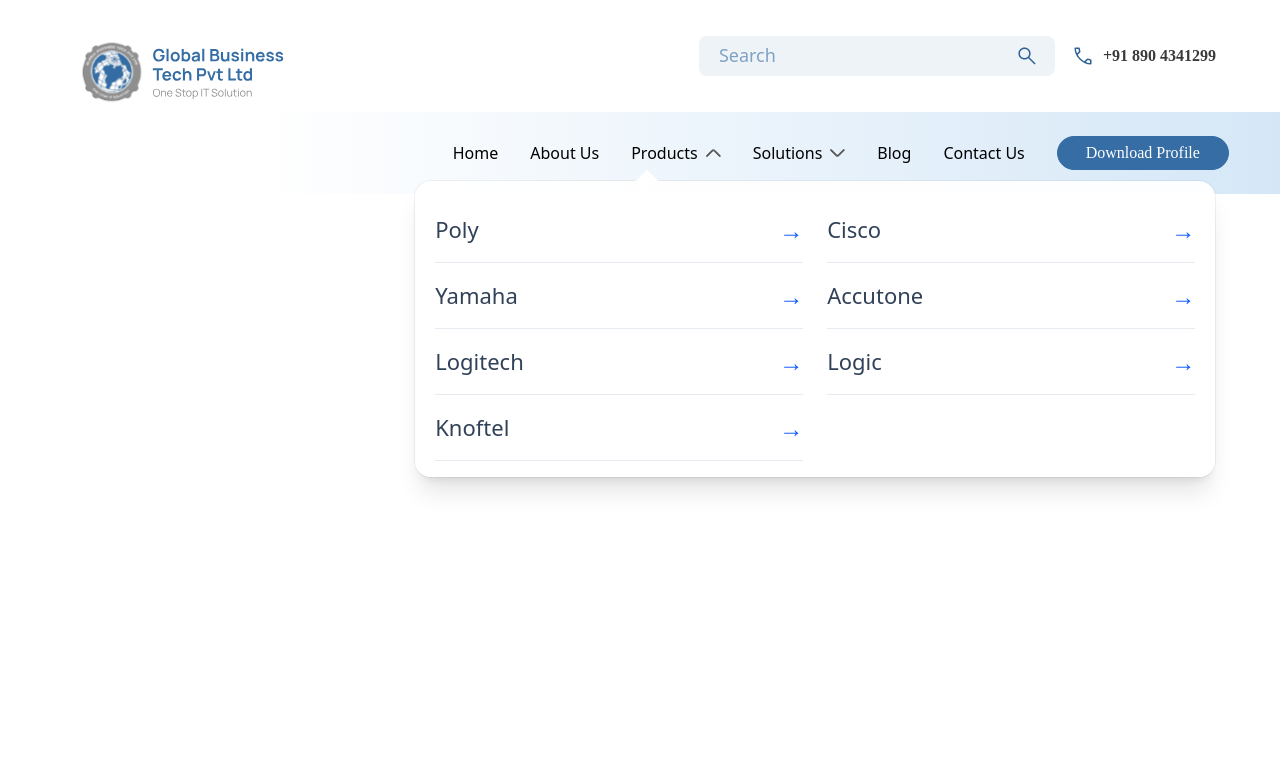
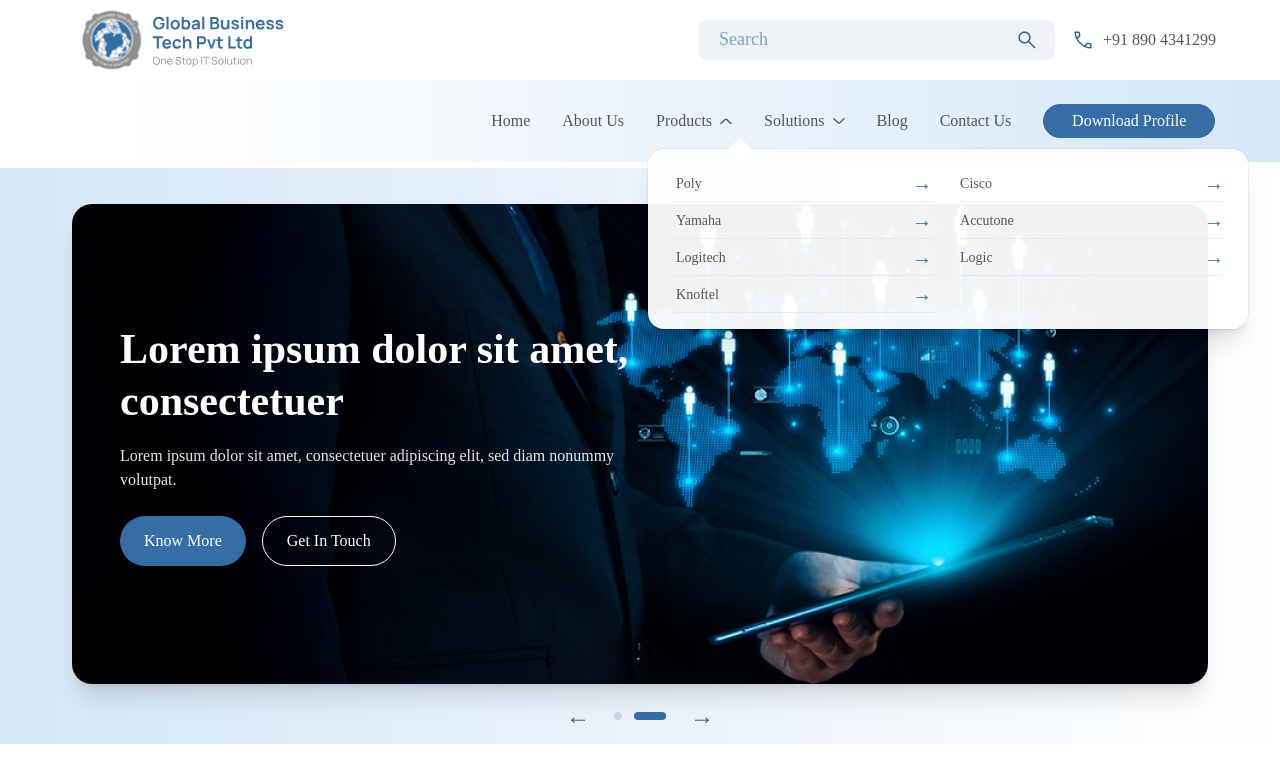
Before and after one commit to inbounderzweb/global-business-tech, a Next.js app: page / in a window 1280 px wide. Both pictures are taken after a click on the button "Products". Shown: the top 782 px of the page. Built offline with nearby package versions, Linux system fonts and the light colour scheme.

Commit message:
banner-1

```diff
--- a/src/app/globals.css
+++ b/src/app/globals.css
@@ -1 +1,4 @@
 @import "tailwindcss";
+body{
+  font-family: 'Manrope';
+}
--- a/src/app/page.js
+++ b/src/app/page.js
@@ -1,3 +1,4 @@
+import Banner from "@/components/Banner";
 import Header from "@/components/Header";
 import Image from "next/image";
 
@@ -5,6 +6,8 @@
   return (
    <div className="">
     <Header />
+
+    <Banner />
    </div>
   );
 }
--- /dev/null
+++ b/src/components/Banner.js
@@ -0,0 +1,44 @@
+// ============================
+// Banner.js
+// ============================
+"use client";
+
+import React from "react";
+import BannerSlider from "./BannerSlider";
+
+// ✅ Replace these paths with your real images later
+import bannerDesktop from "../assets/banner/banner.png";
+import bannerMobile from "../assets/banner/mobilebanner.jpg";
+
+function Banner() {
+  const slides = [
+    {
+      id: 1,
+      imageUrl: bannerDesktop,        // ✅ Desktop image
+      mobileImageUrl: bannerMobile,   // ✅ Mobile image
+      title: "Lorem ipsum dolor sit amet, consectetuer",
+      subtitle:
+        "Lorem ipsum dolor sit amet, consectetuer adipiscing elit, sed diam nonummy volutpat.",
+      primaryBtn: "Know More",
+      secondaryBtn: "Get in Touch",
+    },
+    {
+      id: 2,
+      imageUrl: bannerDesktop,        // ✅ Desktop image
+      mobileImageUrl: bannerMobile,   // ✅ Mobile image
+      title: "Lorem ipsum dolor sit amet, consectetuer",
+      subtitle:
+        "Lorem ipsum dolor sit amet, consectetuer adipiscing elit, sed diam nonummy volutpat.",
+      primaryBtn: "Know More",
+      secondaryBtn: "Get In Touch",
+    },
+  ];
+
+  return (
+    <div>
+      <BannerSlider slides={slides} autoPlay interval={5000} />
+    </div>
+  );
+}
+
+export default Banner;
--- /dev/null
+++ b/src/components/BannerSlider.js
@@ -0,0 +1,204 @@
+// ============================
+// BannerSlider.js
+// ============================
+"use client";
+
+import React, { useEffect, useState } from "react";
+import Image from "next/image";
+
+export default function BannerSlider({ slides, autoPlay = true, interval = 5000 }) {
+  const SLIDES = slides?.length ? slides : [];
+
+  const [active, setActive] = useState(0);
+
+  const prev = () => setActive((p) => (p === 0 ? SLIDES.length - 1 : p - 1));
+  const next = () => setActive((p) => (p === SLIDES.length - 1 ? 0 : p + 1));
+
+  useEffect(() => {
+    if (!autoPlay || SLIDES.length <= 1) return;
+    const t = setInterval(() => {
+      setActive((p) => (p === SLIDES.length - 1 ? 0 : p + 1));
+    }, interval);
+    return () => clearInterval(t);
+  }, [autoPlay, interval, SLIDES.length]);
+
+  const current = SLIDES[active];
+
+  // Safety: if no slides, render nothing
+  if (!SLIDES.length) return null;
+
+  return (
+    <div className="bg-gradient-to-r from-[#D5E7F7] to-white xl:mt-[5.5rem] py-1 lg:py-3">
+      {/* ========================= */}
+      {/* Desktop Banner */}
+      {/* ========================= */}
+      <div className="w-full xl:w-[90%] mx-auto mt-6 px-2 hidden lg:block">
+        <div className="relative w-full h-[480px] rounded-[20px] overflow-hidden shadow-xl">
+          {SLIDES.map((s, idx) => (
+            <div
+              key={s.id ?? idx}
+              className={`absolute inset-0 transition-opacity duration-500 ease-in-out ${
+                idx === active ? "opacity-100" : "opacity-0"
+              }`}
+            >
+              {s.imageUrl && (
+                <Image
+                  src={s.imageUrl} // ✅ Desktop image
+                  alt="banner-image"
+                  fill
+                  priority={idx === 0}
+                  className="object-cover bg-center bg-no-repeat"
+                />
+              )}
+
+              <div className="absolute inset-0" />
+            </div>
+          ))}
+
+          <div className="absolute inset-0 flex items-center">
+            <div className="text-white max-w-[90%] md:max-w-[650px] px-6 md:px-12">
+              <h1 className="text-[26px] md:text-[40px] lg:text-[42px] font-semibold leading-tight mb-4">
+                {current?.title}
+              </h1>
+
+              <p className="text-[14px] md:text-[16px] text-white/90 mb-6 font-normal">
+                {current?.subtitle}
+              </p>
+
+              <div className="flex gap-4 flex-wrap">
+                <button className="bg-[#356DA4] hover:bg-[#2d5c8b] transition text-white px-6 py-3 rounded-full text-[14px] md:text-[16px]">
+                  {current?.primaryBtn}
+                </button>
+
+                <button className="border border-white text-white hover:bg-white hover:text-black transition px-6 py-3 rounded-full text-[14px] md:text-[16px]">
+                  {current?.secondaryBtn}
+                </button>
+              </div>
+            </div>
+          </div>
+        </div>
+
+        {/* Controls */}
+        <div className="flex items-center justify-center gap-6 mt-2 lg:mt-4">
+          <button
+            onClick={prev}
+            className="text-[#565656] text-2xl hover:text-black transition"
+            aria-label="Previous slide"
+          >
+            ←
+          </button>
+
+          <div className="flex items-center gap-3">
+            {SLIDES.map((_, idx) => (
+              <button
+                key={idx}
+                onClick={() => setActive(idx)}
+                aria-label={`Go to slide ${idx + 1}`}
+                className={`transition-all duration-300 ${
+                  idx === active
+                    ? "w-8 h-2 bg-[#356DA4] rounded-full"
+                    : "w-2 h-2 bg-[#cbd5e1] rounded-full"
+                }`}
+              />
+            ))}
+          </div>
+
+          <button
+            onClick={next}
+            className="text-[#565656] text-2xl hover:text-black transition"
+            aria-label="Next slide"
+          >
+            →
+          </button>
+        </div>
+      </div>
+      {/* End Desktop Banner */}
+
+      {/* ========================= */}
+      {/* Mobile Banner */}
+      {/* ========================= */}
+      <div className="w-full xl:w-[90%] mx-auto mt-3 px-2 block lg:hidden">
+        <div className="relative w-full h-[600px] rounded-[20px] overflow-hidden shadow-xl">
+          {SLIDES.map((s, idx) => (
+            <div
+              key={s.id ?? idx}
+              className={`absolute inset-0 transition-opacity duration-500 ease-in-out ${
+                idx === active ? "opacity-100" : "opacity-0"
+              }`}
+            >
+              {/* ✅ Mobile image if provided, else fallback to desktop image */}
+              {(s.mobileImageUrl || s.imageUrl) && (
+                <Image
+                  src={s.mobileImageUrl || s.imageUrl}
+                  alt="banner-image"
+                  fill
+                  priority={idx === 0}
+                  className="object-cover bg-center bg-no-repeat"
+                />
+              )}
+
+              <div className="absolute inset-0" />
+            </div>
+          ))}
+
+          <div className="absolute inset-0 flex items-center text-center">
+            <div className="text-white px-6 md:px-12">
+              <h1 className="text-[26px] md:text-[40px] lg:text-[42px] font-semibold leading-tight mb-4">
+                {current?.title}
+              </h1>
+
+              <p className="text-[14px] md:text-[16px] text-white/90 mb-6 font-normal">
+                {current?.subtitle}
+              </p>
+
+              <div className="flex gap-4 flex-wrap align-middle justify-center items-center">
+                <button className="bg-[#356DA4] hover:bg-[#2d5c8b] transition text-white px-6 py-3 rounded-full text-[14px] md:text-[16px]">
+                  {current?.primaryBtn}
+                </button>
+
+                <button className="border border-white text-white hover:bg-white hover:text-black transition px-6 py-3 rounded-full text-[14px] md:text-[16px]">
+                  {current?.secondaryBtn}
+                </button>
+              </div>
+            </div>
+          </div>
+        </div>
+
+        {/* Controls */}
+        <div className="flex items-center justify-center gap-6 mt-2 lg:mt-4">
+          <button
+            onClick={prev}
+            className="text-[#565656] text-2xl hover:text-black transition"
+            aria-label="Previous slide"
+          >
+            ←
+          </button>
+
+          <div className="flex items-center gap-3">
+            {SLIDES.map((_, idx) => (
+              <button
+                key={idx}
+                onClick={() => setActive(idx)}
+                aria-label={`Go to slide ${idx + 1}`}
+                className={`transition-all duration-300 ${
+                  idx === active
+                    ? "w-8 h-2 bg-[#356DA4] rounded-full"
+                    : "w-2 h-2 bg-[#cbd5e1] rounded-full"
+                }`}
+              />
+            ))}
+          </div>
+
+          <button
+            onClick={next}
+            className="text-[#565656] text-2xl hover:text-black transition"
+            aria-label="Next slide"
+          >
+            →
+          </button>
+        </div>
+      </div>
+      {/* End Mobile Banner */}
+    </div>
+  );
+}
--- a/src/components/Header.js
+++ b/src/components/Header.js
@@ -15,7 +15,7 @@
     <div>
       <div className="grid grid-cols-1 xl:grid-cols-2 w-full xl:w-[90%] mx-auto items-center">
         {/* Logo + Mobile Menu */}
-        <div className="flex justify-between xl:justify-start xl:mt-8 px-2 bg-gradient-to-l from-[#D5E7F7] to-white sm:bg-none items-center">
+        <div className="flex justify-between xl:justify-start px-2 bg-gradient-to-l from-[#D5E7F7] to-white sm:bg-none items-center">
           <Image
             src={logo}
             alt="gbt-logo"
@@ -36,7 +36,7 @@
                   bg-[#EEF3F8]
                   rounded-lg
                   pl-2 sm:pl-4 sm:pr-12 pr-6
-                  text-[16px] text-[#2C5C8F]
+                  text-[14px] text-[#2C5C8F]
                   placeholder:text-[#7FA1C4]
                   placeholder:text-[14px] sm:text-[18px]
                   border-none outline-none cursor-pointer
@@ -49,9 +49,9 @@
               </div>
             </div>
 
-            <div className="items-center gap-1 cursor-pointer hidden md:flex ">
+            <div className="items-center gap-1 cursor-pointer hidden lg:flex ">
               <Image src={callico} alt="call-icon" />
-              <p className="text-[#3A3A3A] font-[manrope] font-semibold text-[12px] lg:text-[16px] p-2">
+              <p className="text-[#565656] text-[16px] p-2">
                 +91 890 4341299
               </p>
             </div>
@@ -94,7 +94,7 @@
 
             <div className="flex items-center gap-2 cursor-pointer">
               <Image src={callico} alt="call-icon" />
-              <p className="text-[#3A3A3A] font-[manrope] font-semibold text-[16px]">
+              <p className="text-[#565656] text-[16px]">
                 +91 890 4341299
               </p>
             </div>
--- a/src/components/Navigation.js
+++ b/src/components/Navigation.js
@@ -56,7 +56,7 @@
     window.matchMedia("(hover: hover)").matches;
 
   return (
-    <nav className="bg-gradient-to-l from-[#D5E7F7] to-white py-6 w-full xl:w-[80%] float-end hidden xl:block">
+    <nav className="bg-gradient-to-l from-[#D5E7F7] to-white py-6 w-full xl:w-[90%] float-end hidden xl:block px-2">
       <div className="flex items-center gap-6 mx-auto justify-end w-[90%]">
         <ul className="flex gap-4">
           {NAV_ITEMS.map((item, index) => {
@@ -64,7 +64,7 @@
             if (item.type === "link") {
               return (
                 <li key={index} className="list-none px-2">
-                  <a href="#" className="hover:text-blue-600">
+                  <a href="#" className="text-[#565656] font-normal">
                     {item.label}
                   </a>
                 </li>
@@ -92,13 +92,13 @@
                       setOpen((v) => !v);
                       setSolutionsOpen(false);
                     }}
-                    className="flex items-center gap-2"
+                    className="flex items-center gap-2 text-[#565656]"
                     aria-haspopup="menu"
                     aria-expanded={open}
                   >
                     {item.label}
                     <span
-                      className={`transition-transform duration-300 ease-in-out ${
+                      className={`transition-transform duration-300 ease-in-out text-[#565656] w-3 ${
                         open ? "scale-y-[-1]" : "scale-y-100"
                       }`}
                     >
@@ -107,16 +107,17 @@
                   </button>
 
                   {/* ✅ Dropdown aligned like your screenshot (grows to right) */}
-                  <div
-                    className={`absolute left-0 top-full z-50 pt-4 ${
-                      open ? "block" : "hidden"
-                    }`}
-                  >
-                    <div className="relative w-[800px] -ml-52 max-w-[calc(100vw-32px)] rounded-2xl bg-white/95 shadow-xl ring-1 ring-black/5">
+                 <div
+  className={`absolute left-0 top-full z-50 pt-4 transition-all duration-200 ease-out
+    ${open ? "opacity-100 translate-y-0 visible pointer-events-auto"
+          : "opacity-0 -translate-y-2 invisible pointer-events-none"}
+  `}
+>
+                    <div className="relative w-[600px] max-w-[calc(100vw-32px)] rounded-2xl bg-white/95 shadow-xl ring-1 ring-black/5">
                       {/* caret stays near button */}
-                      <div className="absolute -top-2 left-56 h-4 w-4 rotate-45 bg-white/95" />
+                      <div className="absolute -top-2 left-21 h-4 w-4 rotate-45 bg-white/95" />
 
-                      <div className="grid grid-cols-2 gap-x-6 px-5 py-4">
+                      <div className="grid grid-cols-2 gap-x-6 px-6 py-4">
                         {/* Left column */}
                         <div>
                           {["Poly", "Yamaha", "Logitech", "Knoftel"].map(
@@ -124,10 +125,10 @@
                               <a
                                 key={subItem}
                                 href="#"
-                                className="flex items-center justify-between py-4 text-[22px] text-slate-700 border-b border-slate-200/80 hover:text-slate-900"
+                                className="flex items-center justify-between py-1 px-1 text-[14px] text-[#565656] border-b border-slate-200/80 rounded-sm hover:bg-[#356DA4] hover:text-white"
                               >
                                 <span>{subItem}</span>
-                                <span className="text-blue-600 text-2xl">
+                                <span className="text-[#356DA4] hover:text-white text-xl">
                                   →
                                 </span>
                               </a>
@@ -141,15 +142,15 @@
                             <a
                               key={subItem}
                               href="#"
-                              className="flex items-center justify-between py-4 text-[22px] text-slate-700 border-b border-slate-200/80 hover:text-slate-900"
+                              className="flex items-center justify-between py-1 text-[14px] text-[#565656] border-b border-slate-200/80"
                             >
                               <span>{subItem}</span>
-                              <span className="text-blue-600 text-2xl">
+                              <span className="text-[#356DA4] text-xl">
                                 →
                               </span>
                             </a>
                           ))}
-                          <div className="py-4 border-b border-transparent" />
+                          <div className="py-1 border-b border-transparent" />
                         </div>
                       </div>
                     </div>
@@ -179,13 +180,13 @@
                       setSolutionsOpen((v) => !v);
                       setOpen(false);
                     }}
-                    className="flex items-center gap-2"
+                    className="flex items-center gap-2 text-[#565656]"
                     aria-haspopup="menu"
                     aria-expanded={solutionsOpen}
                   >
                     {item.label}
                     <span
-                      className={`transition-transform duration-300 ease-in-out ${
+                      className={`transition-transform duration-300 ease-in-out text-[#565656] w-3 ${
                         solutionsOpen ? "scale-y-[-1]" : "scale-y-100"
                       }`}
                     >
@@ -194,15 +195,16 @@
                   </button>
 
                   {/* ✅ Same alignment logic as Products */}
-                  <div
-                    className={`absolute left-0 top-full z-50 pt-4 ${
-                      solutionsOpen ? "block" : "hidden"
-                    }`}
-                  >
-                    <div className="relative w-[800px] -ml-80 max-w-[calc(100vw-32px)] rounded-2xl bg-white/95 shadow-xl ring-1 ring-black/5">
-                      <div className="absolute -top-2 left-20 h-4 w-4 rotate-45 bg-white/95" />
+                <div
+  className={`absolute left-0 top-full z-50 pt-4 transition-all duration-200 ease-out
+    ${solutionsOpen ? "opacity-100 translate-y-0 visible pointer-events-auto"
+                   : "opacity-0 -translate-y-2 invisible pointer-events-none"}
+  `}
+>
+                    <div className="relative w-[600px] -ml-36 max-w-[calc(100vw-32px)] rounded-2xl bg-white/95 shadow-xl ring-1 ring-black/5">
+                      <div className="absolute -top-2 left-58 h-4 w-4 rotate-45 bg-white/95" />
 
-                      <div className="grid grid-cols-2 gap-x-6 px-5 py-4">
+                      <div className="grid grid-cols-2 gap-x-6 px-5 py-2">
                         <div>
                           {[
                             "Video Conferencing",
@@ -213,10 +215,10 @@
                             <a
                               key={subItem}
                               href="#"
-                              className="flex items-center justify-between py-4 text-[22px] text-slate-700 border-b border-slate-200/80 hover:text-slate-900"
+                              className="flex items-center justify-between py-1 text-[14px] text-[#565656] border-b border-slate-200/80"
                             >
                               <span>{subItem}</span>
-                              <span className="text-blue-600 text-2xl">
+                              <span className="text-[#356DA4] text-2xl">
                                 →
                               </span>
                             </a>
@@ -232,15 +234,15 @@
                             <a
                               key={subItem}
                               href="#"
-                              className="flex items-center justify-between py-4 text-[22px] text-slate-700 border-b border-slate-200/80 hover:text-slate-900"
+                              className="flex items-center justify-between py-1 text-[14px] text-[#565656] border-b border-slate-200/80"
                             >
                               <span>{subItem}</span>
-                              <span className="text-blue-600 text-2xl">
+                              <span className="text-[#356DA4] text-2xl">
                                 →
                               </span>
                             </a>
                           ))}
-                          <div className="py-4 border-b border-transparent" />
+                          <div className="py-2 border-b border-transparent" />
                         </div>
                       </div>
                     </div>
```
Also changed, not shown: src/assets/banner/banner.png (added), src/assets/banner/mobilebanner.jpg (added).
